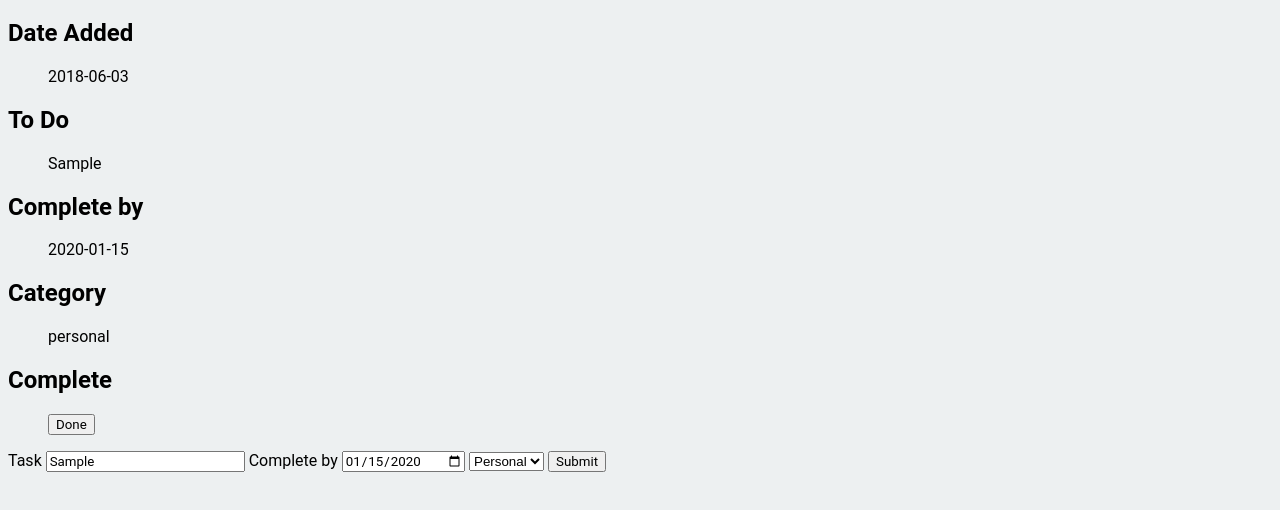
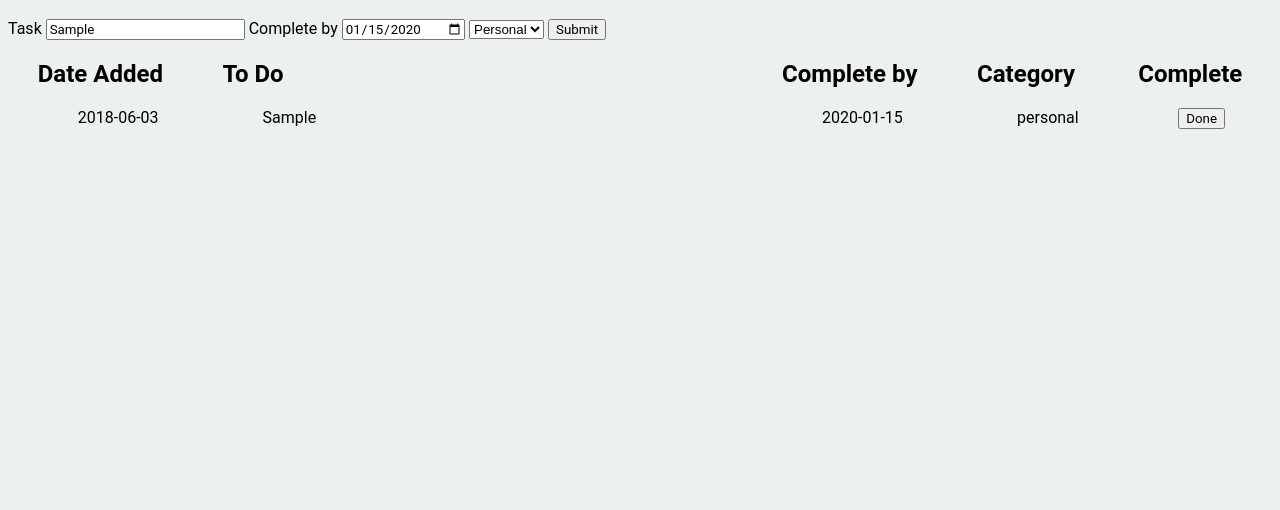
Before and after one commit to arismarko/jsclass2018term3, a plain HTML site: page reminderApp.html in a window 1280 px wide. Both pictures are taken after typing "Sample", "2020-01-15" into the empty fields and a click on the input "Submit". Shown: the part 150-660 px from the top of the page. Drawn offline with Linux system fonts and the light colour scheme.

Commit message:
modulized functions

```diff
--- a/reminderApp.html
+++ b/reminderApp.html
@@ -12,39 +12,6 @@
         <header>
             <h1>Joe's Reminder App</h1>
         </header>
-
-        <div id="toDo-container">
-            <div class="listRowContainer">
-                <h2>Date Added</h2>
-                <ul id="toDo-dateAdded">
-                </ul>
-            </div>
-
-            <div class="listRowContainer">
-                <h2>To Do</h2>
-                <ul id="toDo-item">
-                </ul>
-            </div>
-
-            <div class="listRowContainer">
-                <h2>Complete by</h2>
-                <ul id="toDo-completeBy">
-                </ul>
-            </div>
-
-            <div class="listRowContainer">
-                <h2>Category</h2>
-                <ul id="toDo-category">
-                </ul>
-            </div>
-
-            <div class="listRowContainer">
-                <h2>Complete</h2>
-                <ul id="toDo-complete">
-                </ul>
-            </div>
-
-        </div>
 
         <div class="newEntryForm">
             <form id="form">
@@ -61,7 +28,40 @@
             </form>
         </div>
 
+        <div id="toDo-container" class="toDoContainer-Flex">
+            <div class="listColumnContainerDateAdded">
+                <h2>Date Added</h2>
+                <ul id="toDo-dateAdded">
+                </ul>
+            </div>
+
+            <div class="listColumnContainerToDo">
+                <h2>To Do</h2>
+                <ul id="toDo-item">
+                </ul>
+            </div>
+
+            <div class="listColumnContainerCompleteBy">
+                <h2>Complete by</h2>
+                <ul id="toDo-completeBy">
+                </ul>
+            </div>
+
+            <div class="listColumnContainerCategory">
+                <h2>Category</h2>
+                <ul id="toDo-category">
+                </ul>
+            </div>
+
+            <div class="listColumnContainerComplete">
+                <h2>Complete</h2>
+                <ul id="toDo-complete">
+                </ul>
+            </div>
+
+        </div>
+
     </div>
 </body>
-<script src="script.js"></script>
+<script src="script2.js"></script>
 </html>
--- /dev/null
+++ b/script2.js
@@ -0,0 +1,132 @@
+const form = document.getElementById('form');
+
+const dateAdded = {formID: '', listID: 'toDo-dateAdded', elementType: 'li'}
+const todo = {formID: 'taskFormEntry', listID: 'toDo-item', elementType: 'li'}
+const completeBy = {formID: 'completedDateFormEntry', listID: 'toDo-completeBy', elementType: 'li'}
+const catagory = {formID: 'categoryFormEntry', listID: 'toDo-category', elementType: 'li'}
+const btn = {formID: '', listID: 'toDo-complete', elementType: 'li'}
+
+let FormActions = (function () {
+
+    // property declarations
+    let config, incrementer, removeClassName;
+
+    // Method declarations
+    let setConfig, addFromEntry, addDate, showremoveClassName, showIncrementer,
+        addButton, removeElements, setIncrementer, upDateClassName;
+
+    // Set class name for each li element following form submit
+    removeClassName = 'removeTag';
+
+    config = {
+        formID: '',
+        listID: '',
+        elementType: ''
+    };
+
+    setConfig = function (settings) {
+        config.formID = settings.formID;
+        config.listID = settings.listID;
+        config.elementType = settings.elementType;
+    };
+
+    setIncrementer = function () {
+        incrementer += 1
+    };
+
+    showremoveClassName = function () {
+      return removeClassName
+    };
+
+    showIncrementer = function(){
+      return incrementer
+    };
+
+    addFromEntry = function (config) {
+
+        setConfig(config);
+
+        let values = Object.values(config);
+        let formID = values[0];
+        let listID = values[1];
+        let elementType = values[2];
+
+        let newLIElement = document.createElement(elementType);
+        newLIElement.setAttribute("class", removeClassName);
+        let formEntryValue = document.getElementById(formID).value;
+        let formEntry = document.createTextNode(formEntryValue);
+        newLIElement.appendChild(formEntry);
+        document.getElementById(listID).appendChild(newLIElement);
+    };
+
+    addDate = function (config) {
+
+        setConfig(config);
+
+        let values = Object.values(config);
+        let listID = values[1];
+        let elementType = values[2];
+
+        let now = new Date().toISOString().slice(0, 10);
+        let newLIElement = document.createElement(elementType);
+        newLIElement.setAttribute("class", removeClassName);
+        let listItemValue = document.createTextNode(now);
+        newLIElement.appendChild(listItemValue);
+        document.getElementById(listID).appendChild(newLIElement);
+    };
+
+    addButton = function (config) {
+
+        setConfig(config);
+
+        let values = Object.values(config);
+        let listID = values[1];
+        let elementType = values[2];
+
+        let newButton = document.createElement('button');
+        let buttonText = document.createTextNode('Done');
+        newButton.setAttribute("class", removeClassName);
+        newButton.appendChild(buttonText);
+        newButton.addEventListener("click", removeElements);
+        let newLiElement = document.createElement(elementType);
+        newLiElement.appendChild(newButton);
+        document.getElementById(listID).appendChild(newLiElement);
+    };
+
+    removeElements = function () {
+        let elements = document.getElementsByClassName(removeClassName);
+        while (elements.length > 0) {
+            elements[0].parentNode.removeChild(elements[0]);
+        }
+    };
+
+    upDateClassName = function () {
+        let incrementer = 0;
+        incrementer += 1;
+        removeClassName = removeClassName + incrementer
+    };
+
+    return {
+        addFromEntry: addFromEntry,
+        addDate: addDate,
+        addButton: addButton,
+        setIncrementer: setIncrementer,
+        showIncrementer: showIncrementer,
+        showremoveClassName: showremoveClassName,
+        upDateClassName: upDateClassName
+
+}
+
+})();
+
+form.addEventListener("submit", (event) => {
+
+    FormActions.addDate(dateAdded);
+    FormActions.addFromEntry(todo);
+    FormActions.addFromEntry(completeBy);
+    FormActions.addFromEntry(catagory);
+    FormActions.addButton(btn);
+    FormActions.upDateClassName();
+    event.preventDefault();
+
+});
--- a/style.css
+++ b/style.css
@@ -1,23 +1,24 @@
 @charset "UTF-8";
 
-body
-{
-  background: #edf0f1;
-  padding: 80px 0 0 0;
+body {
+    background: #edf0f1;
+    padding: 80px 0 0 0;
 }
 
-body, input, button
-{
+body, input, button {
     font-family: 'Roboto', sans-serif;
 }
 
-ul
-{
+ul {
     list-style-type: none;
 
 }
 
-/*.listRowContainer*/
-/*{*/
-    /*float: left;*/
-/*}*/
+.toDoContainer-Flex {
+    display: flex;
+    justify-content: space-around;
+}
+
+.listColumnContainerToDo{
+    min-width: 500px;
+}
```
Also changed, not shown: script.js (+5 -4 lines).
